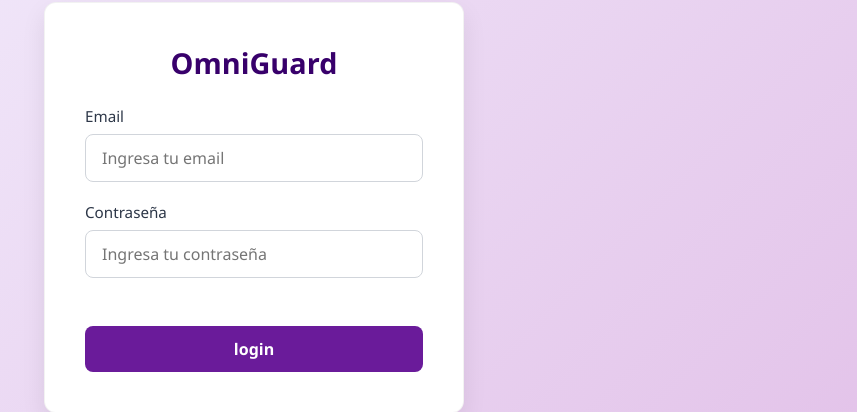
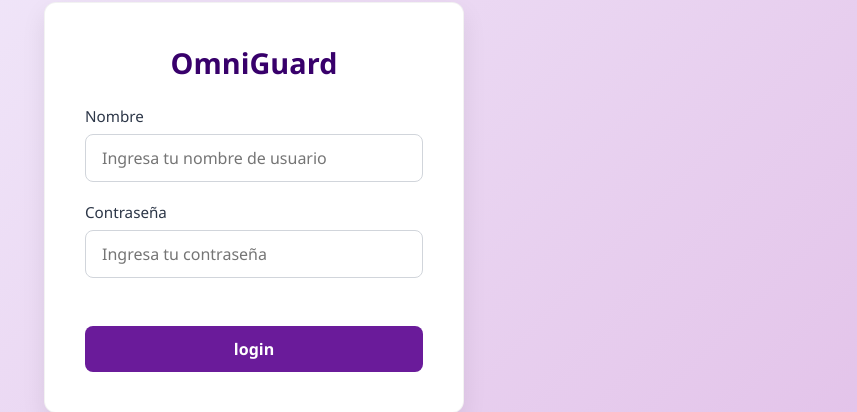
Before and after one commit to EfrenDaMo/OmniGuard, a Python web app: template src/templates/login.html in a window 1280 px wide. Shown: the part 193-605 px from the top of the page, without its empty margins (386-1243 px from the left). Run offline with Jinja, Linux system fonts and the light colour scheme; the template is opened without the code that fills it, so the values that code supplies are empty; some libraries are stand-ins or nearby versions.

Commit message:
Se cambio Email por Nombre de usuario

```diff
--- a/src/static/scripts_login.js
+++ b/src/static/scripts_login.js
@@ -1,6 +1,7 @@
 // Función de inicio de sesión
+// Se ejecuta al hacer clic en el botón de inicio de sesión
 document.getElementById('loginBtn').addEventListener('click', function() {
-    const email = document.getElementById('email').value;
+    const email = document.getElementById('nombre').value;
     const password = document.getElementById('password').value;
     const recaptchaResponse = grecaptcha.getResponse();
     const recaptchaError = document.getElementById('recaptchaError');
--- a/src/templates/login.html
+++ b/src/templates/login.html
@@ -1,6 +1,5 @@
 <!DOCTYPE html>
 <html lang="en">
-
     <head>
         <meta charset="UTF-8">
         <meta name="viewport" content="width=device-width, initial-scale=1.0">
@@ -15,8 +14,8 @@
 
             <!-- Formulario de inicio de sesión -->
             <div class="input-group">
-            <label for="email">Email</label>
-            <input type="email" id="email" placeholder="Ingresa tu email">
+                <label for="email">Nombre</label>
+                <input type="email" id="email" placeholder="Ingresa tu nombre de usuario">
             </div>
 
             <!-- Campo de contraseña -->
```
Also changed, not shown: src/templates/dashboard.html (+11 -6 lines). Lines whose indentation alone changed are shown as unchanged.
